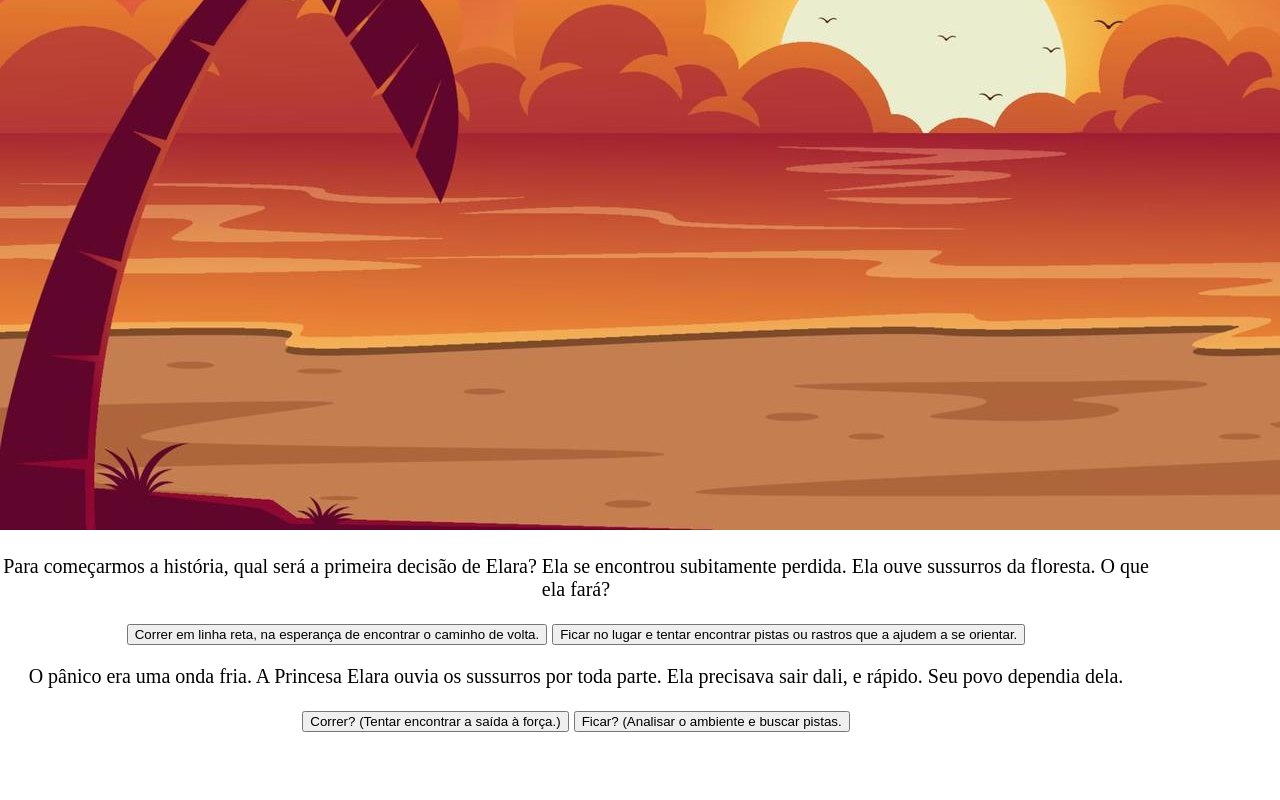
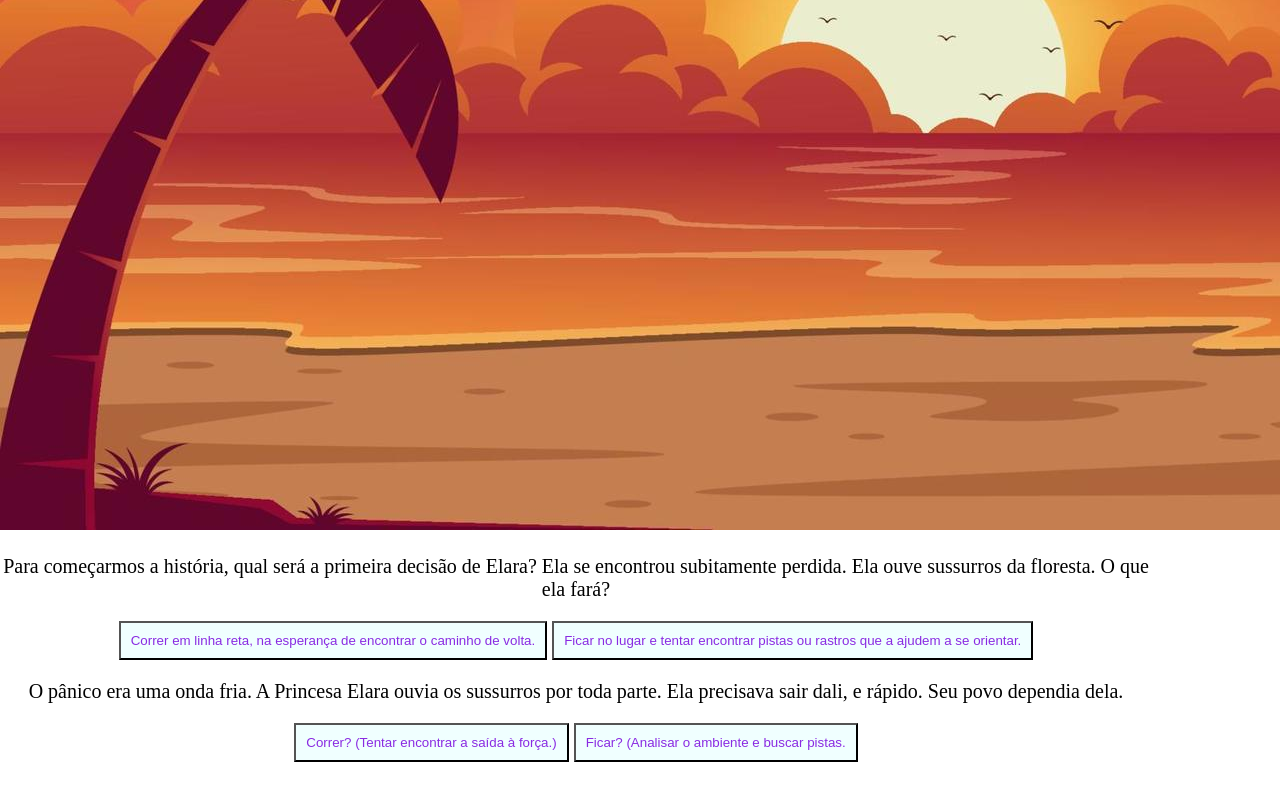
Before and after one commit to giovanalaureanti/A-Floresta-dos-Sussurros, a plain HTML site: page index.html in a window 1280 px wide. Shown: the part 550-1350 px from the top of the page. Drawn offline with Linux system fonts and the light colour scheme.

Commit message:
djhwukef

```diff
--- a/estilo.css
+++ b/estilo.css
@@ -8,3 +8,8 @@ body{
 main{
     max-width: 90%;
 }
+button{
+    background-color: azure;
+    color:blueviolet;
+    padding: 10px;
+}
```
